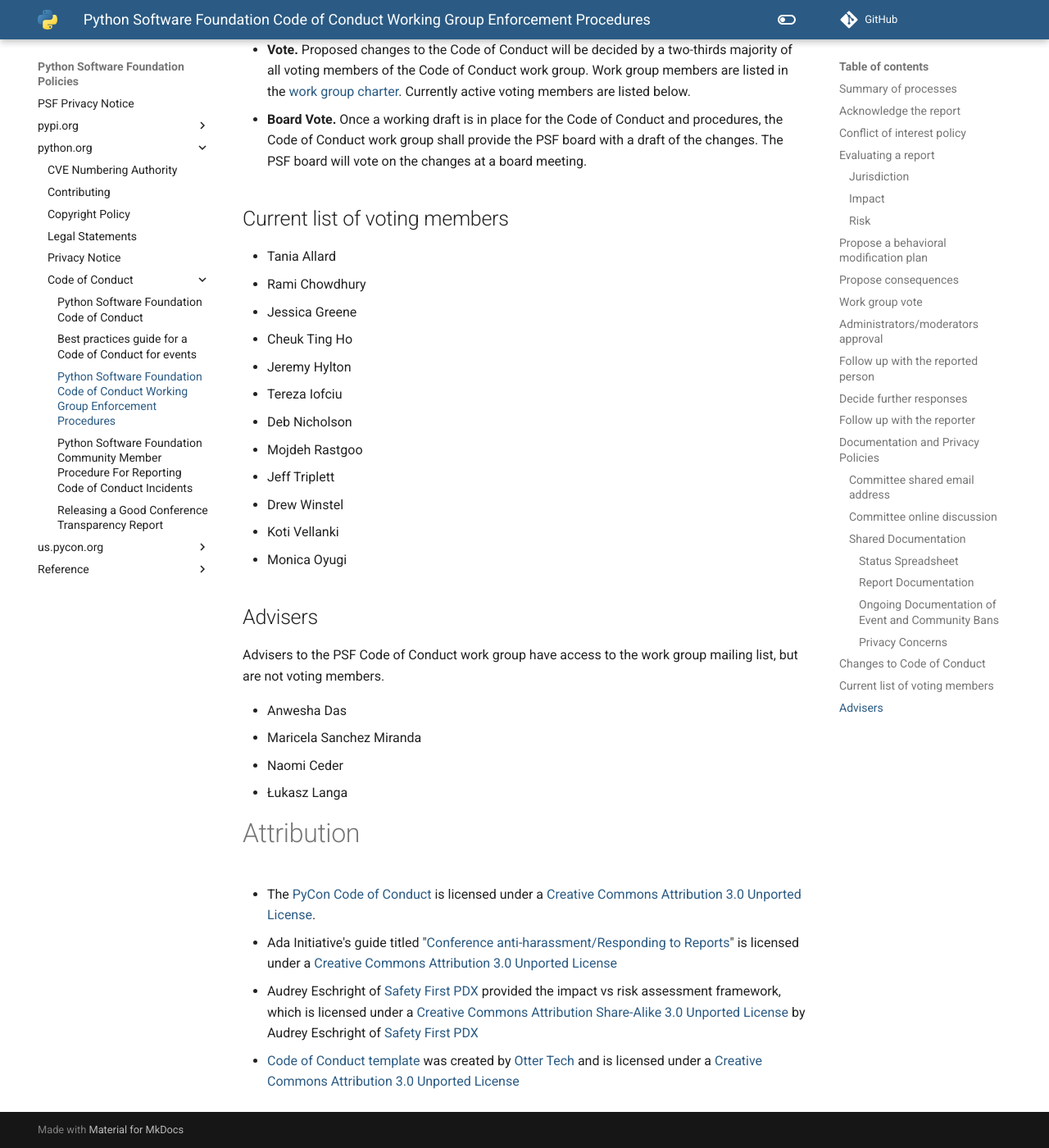
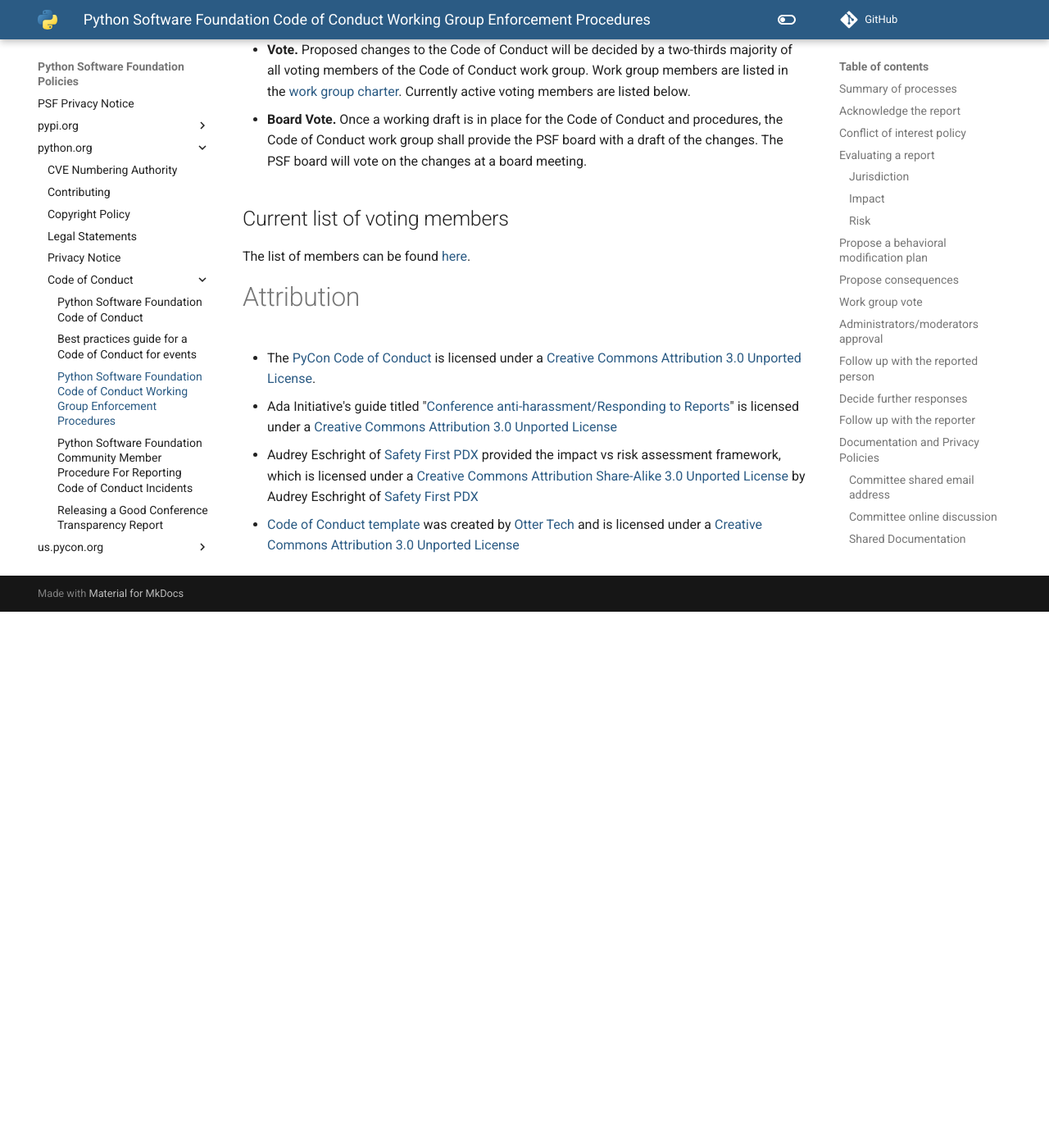
Before and after one commit to psf/policies, an MkDocs documentation site: the page built from docs/python.org/code-of-conduct/Enforcement-Procedures.md, in a window 1280 px wide and 1400 px high, scrolled down 8466 px. Shown: the whole window at 82% size. Built offline with MkDocs 1.6.1 and Material for MkDocs 9.7.7, drawn with Linux system fonts in a browser that asks for light colours; comment, search, counter and statistics services are not loaded; after the commit the page ends 9212 px from its top, so only the background shows below that.

Commit message:
:fire: Updates our members and removed advisors (#49)
* :pencil: Updates our members and removed advisors

We have never really had advisors so we are removing that too.

* Update Enforcement Procedures to reference voting members

Feedback from our CoC meeting.

```diff
--- a/docs/python.org/code-of-conduct/Enforcement-Procedures.md
+++ b/docs/python.org/code-of-conduct/Enforcement-Procedures.md
@@ -238,27 +238,7 @@
 
 ## Current list of voting members
 
-* Tania Allard
-* Rami Chowdhury
-* Jessica Greene
-* Cheuk Ting Ho
-* Jeremy Hylton
-* Tereza Iofciu
-* Deb Nicholson
-* Mojdeh Rastgoo
-* Jeff Triplett
-* Drew Winstel
-* Koti Vellanki
-* Monica Oyugi
-
-## Advisers
-
-Advisers to the PSF Code of Conduct work group have access to the work group mailing list, but are not voting members.
-
-* Anwesha Das
-* Maricela Sanchez Miranda
-* Naomi Ceder
-* Łukasz Langa
+The list of members can be found [here](https://wiki.python.org/psf/ConductWG/Charter#List_of_Participants.2FWho_we_are).
 
 # Attribution
 
```
